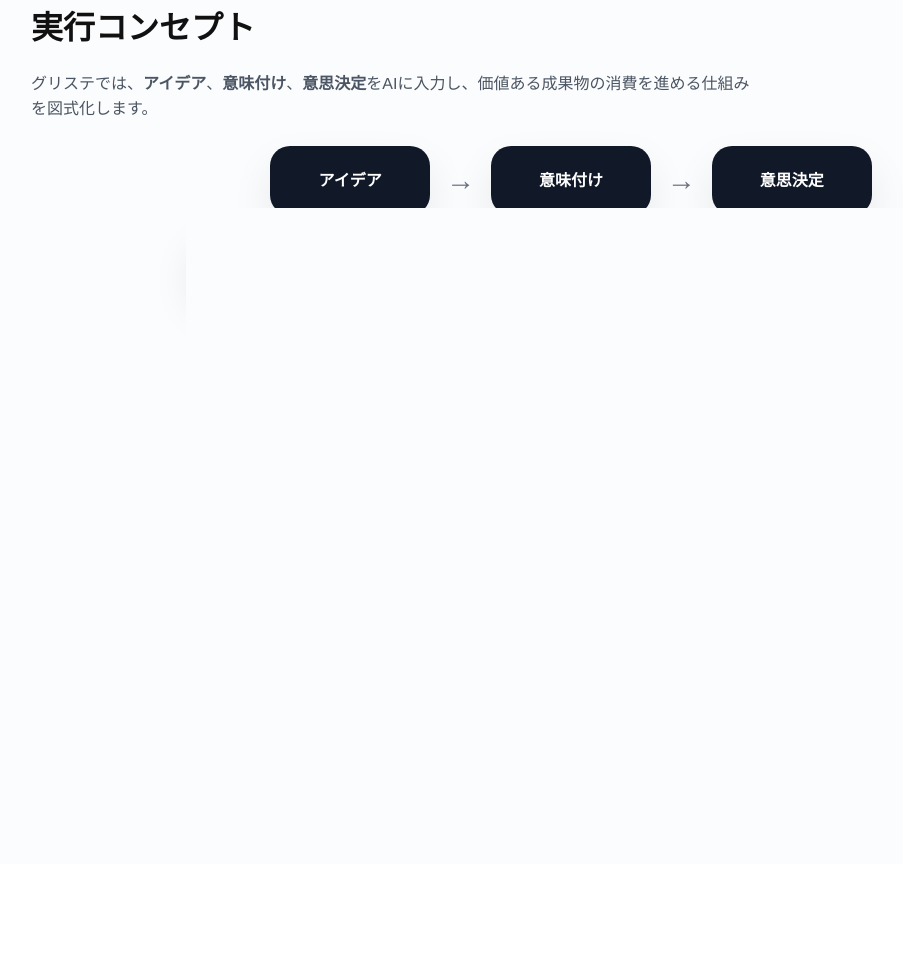
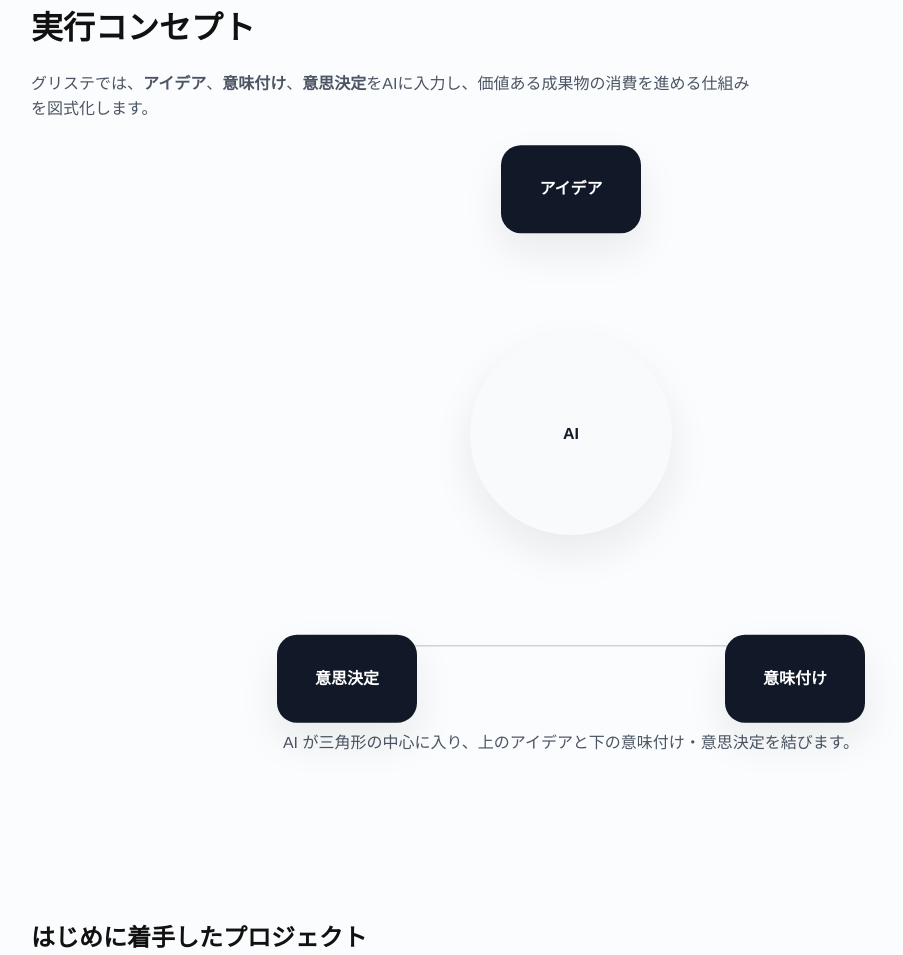
Before and after one commit to gristeworkspace-bit/company-site, a plain HTML site: page index.html in a window 1280 px wide. Shown: the part 1063-2018 px from the top of the page, without its empty margins (69-972 px from the left). Before the commit the page ends 1927 px from the top, so only its background shows below. Drawn offline with Linux system fonts and the light colour scheme.

Commit message:
Update concept diagram to triangle layout

```diff
--- a/index.html
+++ b/index.html
@@ -64,14 +64,13 @@
           <h2>実行コンセプト</h2>
           <p>グリステでは、<strong>アイデア</strong>、<strong>意味付け</strong>、<strong>意思決定</strong>をAIに入力し、価値ある成果物の消費を進める仕組みを図式化します。</p>
         </div>
-        <div class="flow-diagram">
-          <div class="flow-step">アイデア</div>
-          <div class="flow-arrow">→</div>
-          <div class="flow-step">意味付け</div>
-          <div class="flow-arrow">→</div>
-          <div class="flow-step">意思決定</div>
+        <div class="triangle-diagram">
+          <div class="triangle-node node-idea">アイデア</div>
+          <div class="triangle-node node-meaning">意味付け</div>
+          <div class="triangle-node node-decision">意思決定</div>
+          <div class="triangle-center">AI</div>
         </div>
-        <div class="flow-output">AIが入力を受け取り、成果物として出力</div>
+        <p class="triangle-caption">AI が三角形の中心に入り、上のアイデアと下の意味付け・意思決定を結びます。</p>
       </div>
     </section>
 
--- a/styles.css
+++ b/styles.css
@@ -230,39 +230,71 @@ body {
   color: #6b7280;
 }
 
-.flow-diagram {
+.triangle-diagram {
+  position: relative;
+  width: min(560px, 100%);
+  aspect-ratio: 1 / 1;
+  margin: 32px auto 16px;
+}
+
+.triangle-diagram::before {
+  content: "";
+  position: absolute;
+  inset: 12% 10%;
+  border-left: 2px solid #cbd5e1;
+  border-right: 2px solid #cbd5e1;
+  border-bottom: 2px solid #cbd5e1;
+  clip-path: polygon(50% 0%, 100% 100%, 0% 100%);
+}
+
+.triangle-node,
+.triangle-center {
+  position: absolute;
   display: flex;
   align-items: center;
-  flex-wrap: wrap;
-  gap: 16px;
   justify-content: center;
-  margin: 24px 0 12px;
-}
-
-.flow-step,
-.flow-output {
-  padding: 22px 24px;
+  padding: 18px 22px;
   border-radius: 20px;
   background: #111827;
   color: #ffffff;
   font-weight: 700;
+  min-width: 140px;
+  min-height: 88px;
+  text-align: center;
   box-shadow: 0 18px 40px rgba(17, 24, 39, 0.08);
-  min-width: 160px;
-  text-align: center;
 }
 
-.flow-arrow {
-  font-size: 1.8rem;
-  color: #6b7280;
-  font-weight: 700;
+.node-idea {
+  top: 0;
+  left: 50%;
+  transform: translate(-50%, -10%);
 }
 
-.flow-output {
-  width: 100%;
-  max-width: 760px;
-  background: #e5e7eb;
+.node-meaning {
+  bottom: 0;
+  right: 0;
+  transform: translate(10%, 10%);
+}
+
+.node-decision {
+  bottom: 0;
+  left: 0;
+  transform: translate(-10%, 10%);
+}
+
+.triangle-center {
+  inset: 32%;
+  background: #f8fafc;
   color: #111827;
-  margin: 0 auto;
+  border-radius: 50%;
+  min-width: 140px;
+  min-height: 140px;
+}
+
+.triangle-caption {
+  margin: 0;
+  color: #4b5563;
+  text-align: center;
 }
 
 .concept-flow {
```
